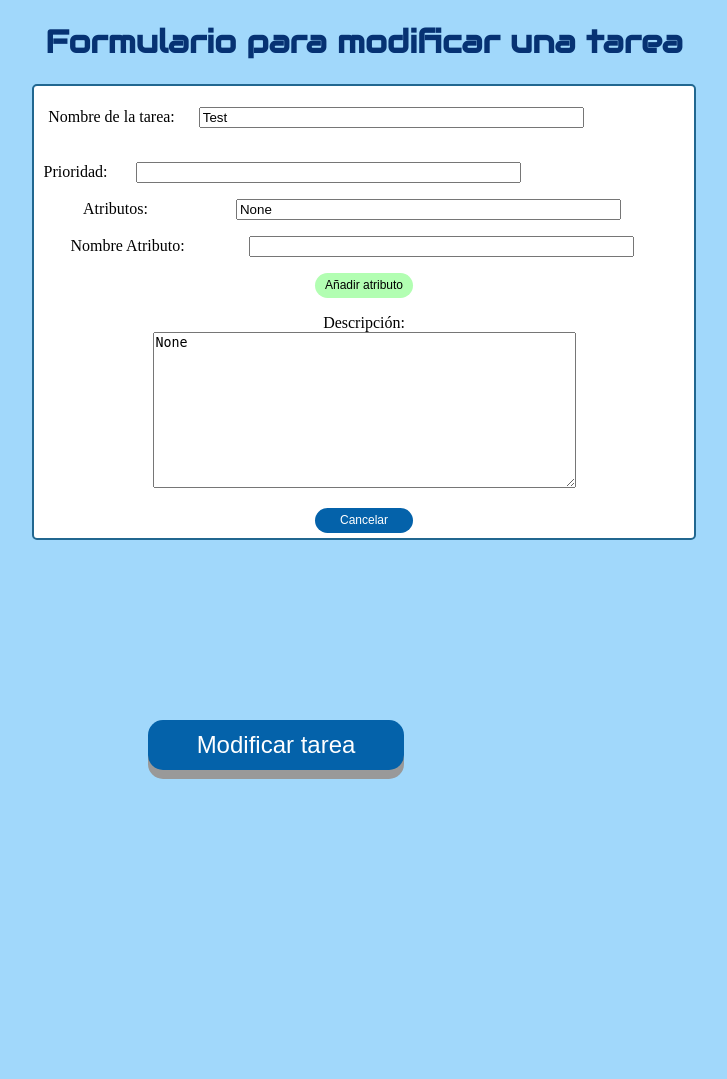
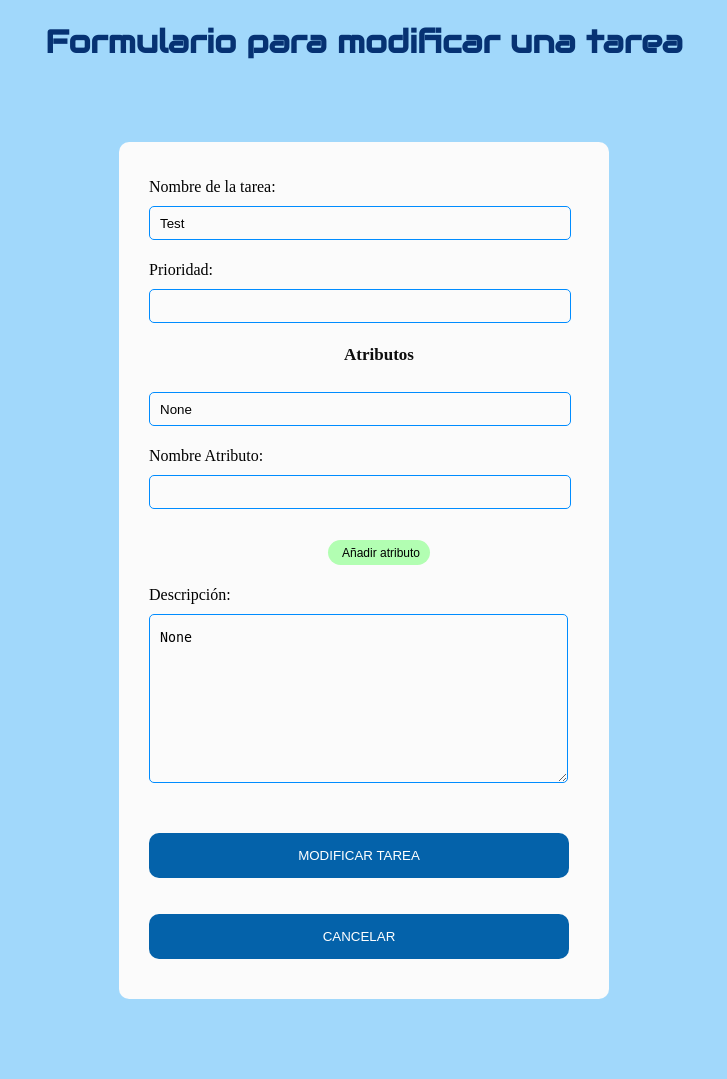
Before and after one commit to nmartinse/Aplicacion-robots-asistenciales, a Flask app: page /update/1 in a window 1280 px wide. Shown: the whole page, without its empty margins (276-1003 px from the left). Before the commit the page ends 779 px from the top, so only its background shows below. Run offline with Flask 2, Linux system fonts and the light colour scheme; data comes from the database, SQL or seed files in the repository.

Commit message:
cambios front-end 🖥

```diff
--- a/Back end/static/css/main.css
+++ b/Back end/static/css/main.css
@@ -30,6 +30,15 @@ h1.principal {
     color: rgb(6, 50, 115);
 }
 
+h3{
+    font-size: 17px;
+    color: #0e0e0e;
+}
+
+label{
+    display: block;
+    float: center;
+  }
 
 .button {
     width: 100%;
@@ -47,9 +56,9 @@ h1.principal {
 
 
 
-  .button:hover {
+.button:hover {
     background-color: #3e8e41
-  }
+}
 
 
 
@@ -158,20 +167,23 @@ h1.principal {
 }
 
 .buttonAnadirTarea {
-    width: 15%;
-    height: 25px;
-    font-size: 12px;
-    text-align: center;
+    height: 45px;
+    padding-left: 5px;
+    padding-right: 5px;
+    margin-bottom: 10px;
+    margin-top: 10px;
+    text-transform: uppercase;
+    border-style: solid;
+    border-radius: 10px;
+    width: 420px;
     cursor: pointer;
-    outline: none;
     color: #fff;
     background-color: #0462aa;
     border: none;
-    border-radius: 15px;
 }
 
 .buttonAnadirTarea2 {
-    width: 15%;
+    width: 22%;
     height: 25px;
     font-size: 12px;
     text-align: center;
@@ -194,27 +206,73 @@ h1.principal {
 }
 
 div.acceso {
-    border: 2px solid rgb(33, 103, 144);
+    width: 460px;
+    height: auto;
+    margin: 80px auto;
+    border-radius: 10px;
+    padding-top: 20px;
+    padding-bottom: 30px;
+    background-color: #fbfbfb;
+    padding-left: 30px;
+}
+
+input{
+    background-color: #fbfbfb;
+    width: 408px;
+    height: 30px;
     border-radius: 5px;
-    padding: 5px;
-    margin-right: 300px;
-    margin-left: 300px;
-    background-color: rgb(255, 255, 255);
+    border-style: solid;
+    border-width: 1px;
+    border-color: #008cff;
+    margin-top: 10px;
+    padding-left: 10px;
+    margin-bottom: 5px;
 }
+
+textarea{
+    background-color: #fbfbfb;
+    width: 405px;
+    height: 150px;
+    border-radius: 5px;
+    border-style: solid;
+    border-width: 1px;
+    border-color: #008cff;
+    margin-top: 10px;
+    padding-left: 10px;
+    margin-bottom: 20px;
+    padding-top: 15px}
 
 ul {
     list-style-type: none;
 }
 
 table {
-    border: 2px solid rgb(18, 139, 219);
+    border: 2px solid rgb(140, 209, 255);
     border-collapse: collapse;
-    width: 100%;
-    text-align: center;
-    background-color: #ceecff;
+    width: 95%;
+    margin: 25px 0;
+    font-size: 0.9em;
+    min-width: 400px;
+    box-shadow: 0 0 20px rgba(0, 0, 0, 0.15);
+}
+thead tr {
+    background-color: #005ba0;
+    color: #ffffff;
+    text-align: left;
 }
 
 th, td {
-    border: 1px solid rgb(18, 139, 219);
+    padding: 12px 15px;
+}
 
+tbody tr {
+    border-bottom: 1px solid #dddddd;
 }
+
+tbody tr:nth-of-type(even) {
+    background-color: #f3f3f3;
+}
+
+tbody tr:last-of-type {
+    border-bottom: 2px solid #005ba0;
+}
--- a/Back end/templates/Interfaz_tecnico.html
+++ b/Back end/templates/Interfaz_tecnico.html
@@ -24,12 +24,14 @@
   <center>
 
     <table>
+      <thead>
         <tr>
             <th> Tarea</th>
             <th> Id </th>
             <th> Modificar </th>
+        </tr>
+      </thead>
 
-      </tr>
       {% for task in tasks %}
         {% if task.id!=1 %}
           <tr>
@@ -66,11 +68,13 @@
     <br>
 
     <table>
+      <thead>
         <tr>
             <th> Robot</th>
             <th> Id </th>
 
         </tr>
+      </thead>
       {% for robot in rob %}
           <tr>
             <td> {{ robot.nombre }}</td>
--- a/Back end/templates/interfaz_encargado.html
+++ b/Back end/templates/interfaz_encargado.html
@@ -23,14 +23,15 @@
         <h1 class="Copper">Tareas</h1>
         <center>
             <table>
+                <thead>
                     <tr>
                         <th> Tarea</th>
                         <th>Atributos</th>
                         <th>Prioridad</th>
                         <th>Descripción</th>
                         <th>Asignar tarea</th>
-
                     </tr>
+                </thead>
                 {% for task in tasks %}
                     {% if task.id!=1 %}
                             <tr>
--- a/Back end/templates/interfaz_tareas.html
+++ b/Back end/templates/interfaz_tareas.html
@@ -10,12 +10,7 @@
 {% endblock %}
 
 {% block body %}
-
-
-<body>
-    <center>
-        <h1 class="principal"> Formulario para modificar una tarea</h1>
-
+    <h1 class="principal" style="text-align:center"> Formulario para modificar una tarea</h1>
 
 
     <div class="acceso">
@@ -23,33 +18,27 @@
         <form method="post">
 
             <p>
-                    Nombre de la tarea:&nbsp;&nbsp;&nbsp;&nbsp;&nbsp;
+                Nombre de la tarea:
                 <input type="text" name="nombre" size="45" value="{{ task.content }}">
-                    &nbsp;&nbsp;&nbsp;&nbsp;&nbsp; &nbsp;&nbsp;&nbsp;&nbsp;&nbsp; &nbsp;&nbsp;&nbsp;&nbsp;&nbsp;
-                    &nbsp;&nbsp;&nbsp;&nbsp;&nbsp; &nbsp;&nbsp;&nbsp;&nbsp;&nbsp; &nbsp;&nbsp;&nbsp;&nbsp;&nbsp;
-                    &nbsp;&nbsp;&nbsp;&nbsp;&nbsp;
+
             </p>
             <p>
-                    Prioridad:&nbsp;&nbsp;&nbsp;&nbsp;&nbsp;&nbsp;
+                Prioridad:
                 <input type="text" name="prioridad" size="45"
-                        value="{{ task.priority }}">&nbsp;&nbsp;&nbsp;&nbsp;&nbsp; &nbsp;&nbsp;&nbsp;&nbsp;&nbsp;
-                    &nbsp;&nbsp;&nbsp;&nbsp;&nbsp; &nbsp;&nbsp;&nbsp;&nbsp;&nbsp; &nbsp;&nbsp;&nbsp;&nbsp;&nbsp;
-                    &nbsp;&nbsp;&nbsp;&nbsp;&nbsp; &nbsp;&nbsp;&nbsp;&nbsp;&nbsp;
+                    value="{{ task.priority }}">
             </p>
 
             <p>
-                    Atributos:&nbsp;&nbsp;&nbsp; &nbsp;&nbsp;&nbsp;&nbsp;&nbsp; &nbsp;&nbsp;&nbsp;&nbsp;&nbsp;
-                    &nbsp;&nbsp;&nbsp;&nbsp;&nbsp;
+                <h3 style="text-align:center">Atributos</h3>
+
                     <input type="text" name="atributos" id="atributos" size="45" value="{{ task.atributos }}"
-                        readonly="readonly"> &nbsp;&nbsp;&nbsp;&nbsp;&nbsp;
+                        readonly="readonly">
+
 
             </p>
             <p>
-                    Nombre Atributo:&nbsp;&nbsp;&nbsp; &nbsp;&nbsp;&nbsp;&nbsp;&nbsp; &nbsp;&nbsp;&nbsp;&nbsp;&nbsp;
+                Nombre Atributo:
                 <input type="text" name="n_atributo" id="n_atributo" size="45" value="">
-                    &nbsp;&nbsp;&nbsp;&nbsp;&nbsp;
-
-
             </p>
             <script>
                 function anadiratributo() {
@@ -65,8 +54,10 @@
                 }
             </script>
             <p>
+                <center>
                     <input type="button" class="buttonAnadirTarea2" value="Añadir atributo"
                         onclick="getElementById('atributos').setAttribute('value', getElementById('atributos').getAttribute('value')+','+getElementById('n_atributo').value);">
+                </center>
             </p>
 
 
@@ -76,7 +67,7 @@
             </p>
 
             <p>
-                    <input type="submit" class="button2" value="Modificar tarea">
+                <input type="submit" class="buttonAnadirTarea" value="Modificar tarea">
 
             </p>
 
@@ -85,5 +76,5 @@
 
         </form>
     </div>
-    </center>
+
     {% endblock %}
```
Also changed, not shown: Back end/templates/asignar_tarea.html (+11 -23 lines), Back end/templates/interfaz_tareas_nueva.html (+14 -16 lines). Lines whose indentation alone changed are shown as unchanged.
